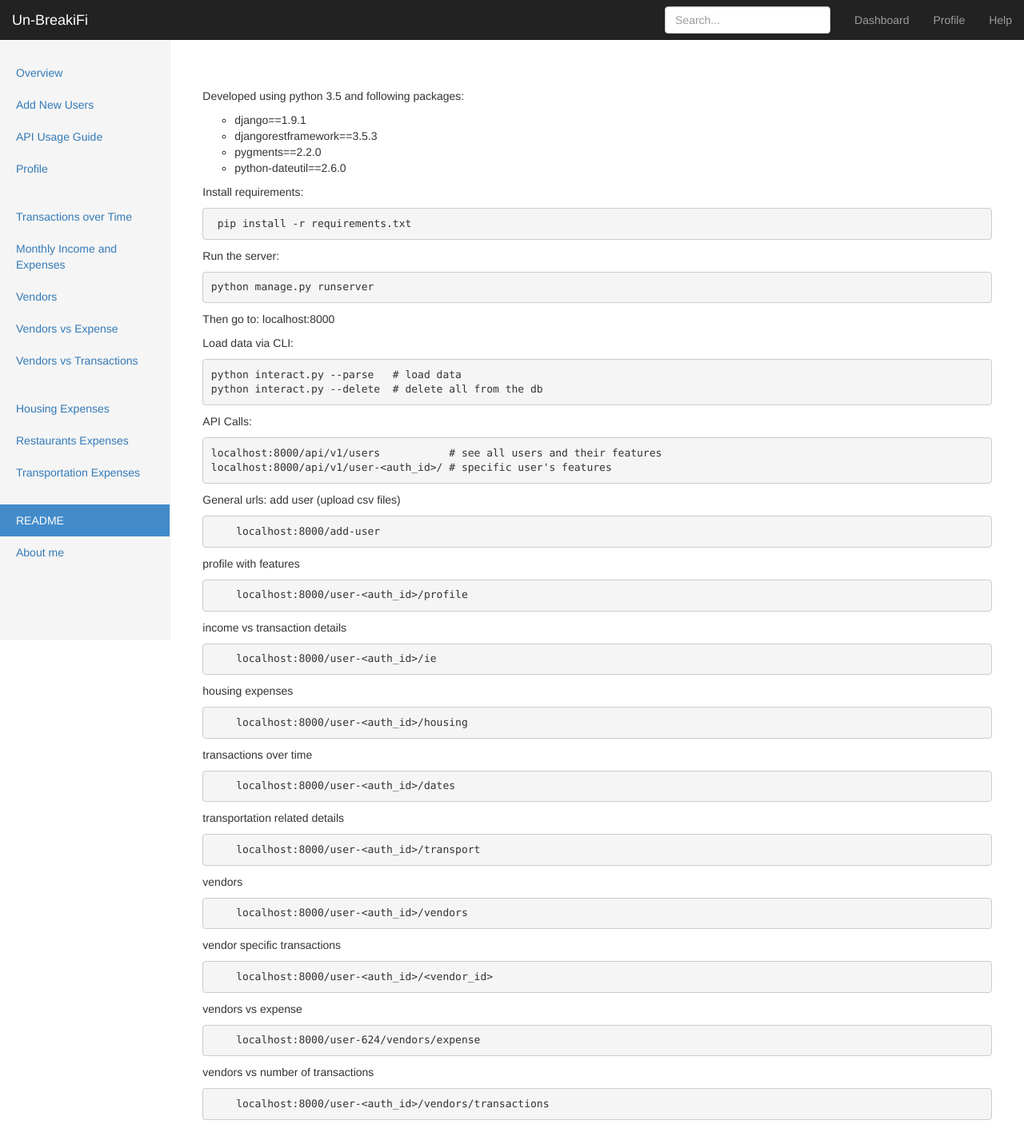
After one commit to hkdahal/Un-BreakiFi, a Django app: page /readme in a window 1280 px wide. The commit adds this page. Shown: the whole page at 80% size. Run offline with Django 3.2, Linux system fonts and the light colour scheme; some libraries are stand-ins or nearby versions.

Commit message:
#8 and #4 Front-End UI good

```diff
--- a/SystemApp/templates/SystemApp/charts/horizontal_graph.html
+++ b/SystemApp/templates/SystemApp/charts/horizontal_graph.html
@@ -31,7 +31,9 @@ other_chart.draw();
 
 
 // add listener
+{% if current != 'RE' %}
 other_chart.listen("pointClick", function(e){
     var new_value = e.point.get("url");
     window.open(new_value,"_self");
 });
+{% endif %}
--- a/SystemApp/templates/SystemApp/pages/generic_chart_page.html
+++ b/SystemApp/templates/SystemApp/pages/generic_chart_page.html
@@ -8,7 +8,11 @@
 
 
 {% block change_user %}
+
     {% include 'SystemApp/widgets/change_user.html' %}
+    {% if current != 'HE' and current != 'RE' %}
+        <br>You can click on each bar below to see more details.
+    {% endif %}
 {% endblock %}
 
 {% block body %}
--- /dev/null
+++ b/SystemApp/templates/SystemApp/pages/instruction.html
@@ -0,0 +1,86 @@
+{% extends 'SystemApp/base.html' %}
+
+{% block content_without_display %}
+    <p>Developed using python 3.5 and following packages: </p>
+    <ul style="list-style-type:circle">
+        <li>django==1.9.1</li>
+        <li>djangorestframework==3.5.3</li>
+        <li>pygments==2.2.0</li>
+        <li>python-dateutil==2.6.0</li>
+    </ul>
+
+    <p>Install requirements:</p>
+
+    <pre><code> pip install -r requirements.txt
+</code></pre>
+
+    <p>Run the server:</p>
+
+    <pre><code>python manage.py runserver
+</code></pre>
+
+    <p>Then go to: localhost:8000</p>
+
+    <p>Load data via CLI:</p>
+
+    <pre><code>python interact.py --parse   # load data
+python interact.py --delete  # delete all from the db
+</code></pre>
+
+    <p>API Calls:</p>
+
+    <pre><code>localhost:8000/api/v1/users           # see all users and their features
+localhost:8000/api/v1/user-&lt;auth_id&gt;/ # specific user's features
+</code></pre>
+
+    <p>General urls:
+        add user (upload csv files)</p>
+
+    <pre><code>    localhost:8000/add-user
+</code></pre>
+
+    <p>profile with features</p>
+
+    <pre><code>    localhost:8000/user-&lt;auth_id&gt;/profile
+</code></pre>
+
+    <p>income vs transaction details</p>
+
+    <pre><code>    localhost:8000/user-&lt;auth_id&gt;/ie
+</code></pre>
+
+    <p>housing expenses</p>
+
+    <pre><code>    localhost:8000/user-&lt;auth_id&gt;/housing
+</code></pre>
+
+    <p>transactions over time</p>
+
+    <pre><code>    localhost:8000/user-&lt;auth_id&gt;/dates
+</code></pre>
+
+    <p>transportation related details</p>
+
+    <pre><code>    localhost:8000/user-&lt;auth_id&gt;/transport
+</code></pre>
+
+    <p>vendors</p>
+
+    <pre><code>    localhost:8000/user-&lt;auth_id&gt;/vendors
+</code></pre>
+
+    <p>vendor specific transactions</p>
+
+    <pre><code>    localhost:8000/user-&lt;auth_id&gt;/&lt;vendor_id&gt;
+</code></pre>
+
+    <p>vendors vs expense</p>
+
+    <pre><code>    localhost:8000/user-624/vendors/expense
+</code></pre>
+
+    <p>vendors vs number of transactions</p>
+
+    <pre><code>    localhost:8000/user-&lt;auth_id&gt;/vendors/transactions
+</code></pre>
+{% endblock %}
--- a/SystemApp/templates/SystemApp/widgets/side_bar.html
+++ b/SystemApp/templates/SystemApp/widgets/side_bar.html
@@ -5,7 +5,7 @@
                 class="sr-only">(current)</span></a></li>
 
         <li {% if current == 'ANU' %} class="active" {% endif %}><a href="/add-user">Add New Users</a></li>
-        <li {% if current == 'API Reference' %} class="active" {% endif %}><a href="/api-guide">API Reference</a></li>
+        <li {% if current == 'API' %} class="active" {% endif %}><a href="/api-guide">API Usage Guide</a></li>
         <li {% if current == 'Profile' %} class="active" {% endif %}><a href="/user-624/profile">Profile</a></li>
     </ul>
 
@@ -24,7 +24,7 @@
     </ul>
 
     <ul class="nav nav-sidebar">
-        <li {% if current == 'README' %} class="active" {% endif %}><a href="">README</a></li>
-        <li {% if current == 'About me' %} class="active" {% endif %}><a href="">About me</a></li>
+        <li {% if current == 'README' %} class="active" {% endif %}><a href="/readme">README</a></li>
+        <li {% if current == 'About me' %} class="active" {% endif %}><a href="/about-me">About me</a></li>
     </ul>
 </div>
--- a/SystemApp/urls.py
+++ b/SystemApp/urls.py
@@ -19,6 +19,9 @@ urlpatterns = [
     url(r'^user-(?P<user_id>\d+)/foods', views.restaurant_info),
     url(r'^add-user', views.add_user),
     url(r'^api-guide', views.api_guide),
+    url(r'^readme', views.read_me),
+    url(r'^about-me', views.about_me),
+
 
 
 
--- a/SystemApp/views.py
+++ b/SystemApp/views.py
@@ -177,8 +177,8 @@ def restaurant_info(request, user_id):
     context = {
         'page_title': 'Restaurants',
         'the_info': data,
-        'hg_title': "Transportation vs Expense",
-        'bar_X': "Transportation Means",
+        'hg_title': "Restaurant vs Expense",
+        'bar_X': "Food Types",
         'bar_Y': "Spent Money",
         'series_name': "Total Spent ($)",
         'height_size': 98,
@@ -349,4 +349,15 @@ def add_user(request):
 
 
 def api_guide(request):
-    return render(request, 'SystemApp/pages/api_guide.html', context={})
+    context = {'current': 'API'}
+    return render(request, 'SystemApp/pages/api_guide.html', context=context)
+
+
+def read_me(request):
+    context = {'current': 'README'}
+    return render(request, 'SystemApp/pages/instruction.html', context=context)
+
+
+def about_me(request):
+    context = {'current': 'About me'}
+    return render(request, 'SystemApp/pages/about_me.html', context=context)
```
Also changed, not shown: SystemApp/templates/SystemApp/pages/about_me.html (added, +15 -0 lines), 1 other file.
